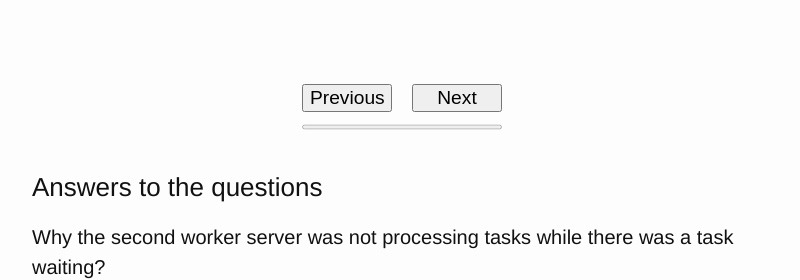
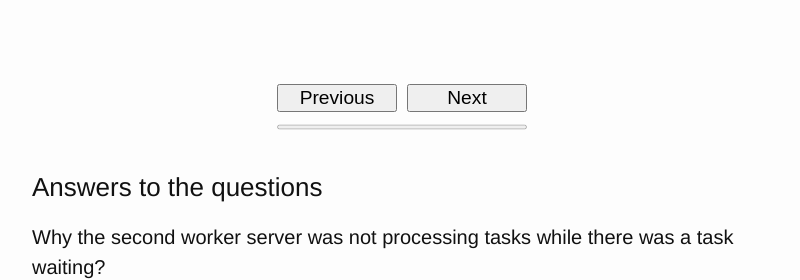
Before and after one commit to lorenzogil/blog, a Jekyll site: the page built from _posts/2020-02-26-celery-tasks.html, in a window 1280 px wide. Shown: the part 4468-4748 px from the top of the page, without its empty margins (238-1038 px from the left). Built offline with Jekyll 4.4.1, drawn with Linux system fonts in a browser that asks for light colours; comment, search, counter and statistics services are not loaded.

Commit message:
Fix small css issues

```diff
--- a/_posts/2020-02-26-celery-tasks.html
+++ b/_posts/2020-02-26-celery-tasks.html
@@ -141,10 +141,10 @@
 
 <div>
   <img id='statesImg' src="/blog/assets/celery-diagram-2.svg" alt="Celery Architecture">
-  <div style="width: 200px; margin: 0 auto 2em auto">
-    <button id='prevBtn' type="button" style="float: left; width: 90px; font-size: 120%;">Previous</button>
-    <button id='nextBtn' type="button" style="float: right; width: 90px; font-size: 120%;">Next</button>
-    <progress id="progress" max="17" value="0" style="width: 200px; clear: both; height: 10px;"></progress>
+  <div style="width: 250px; margin: 0 auto 2em auto">
+    <button id='prevBtn' type="button" style="float: left; width: 120px; font-size: 120%;">Previous</button>
+    <button id='nextBtn' type="button" style="float: right; width: 120px; font-size: 120%;">Next</button>
+    <progress id="progress" max="17" value="0" style="width: 250px; clear: both; height: 10px;"></progress>
   </div>
   <script type="text/javascript">
     var images = [
```
